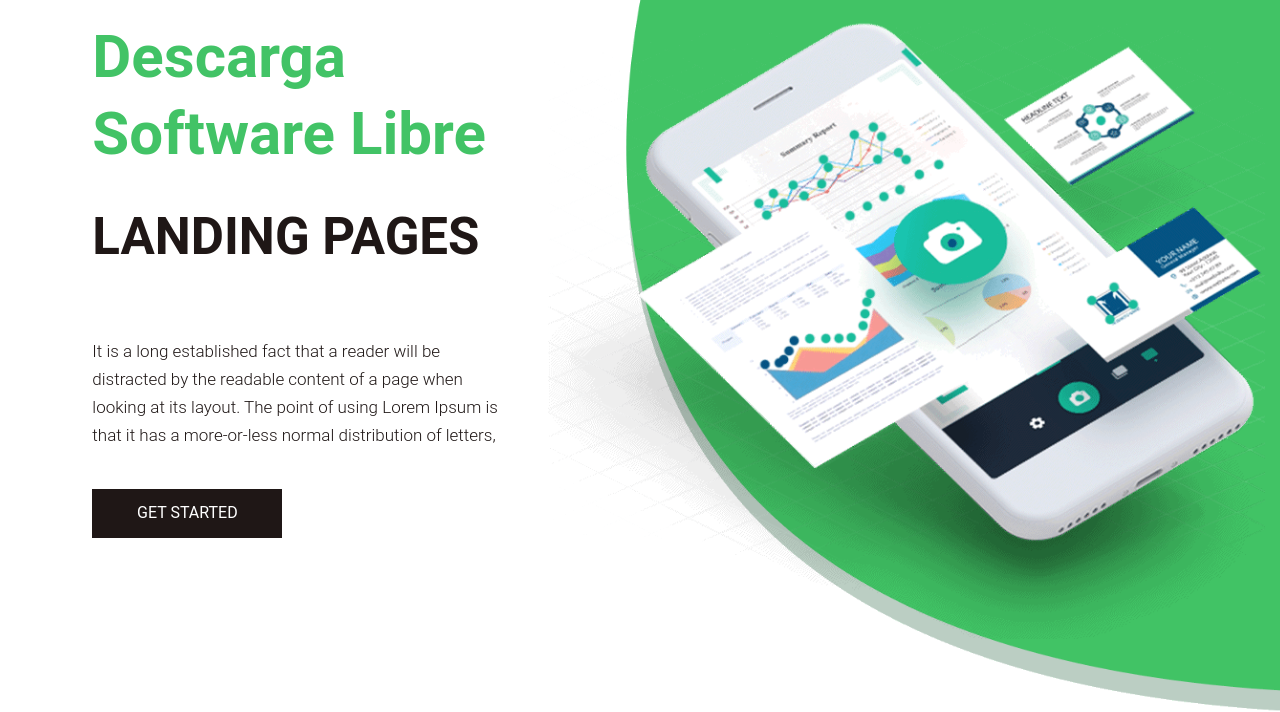
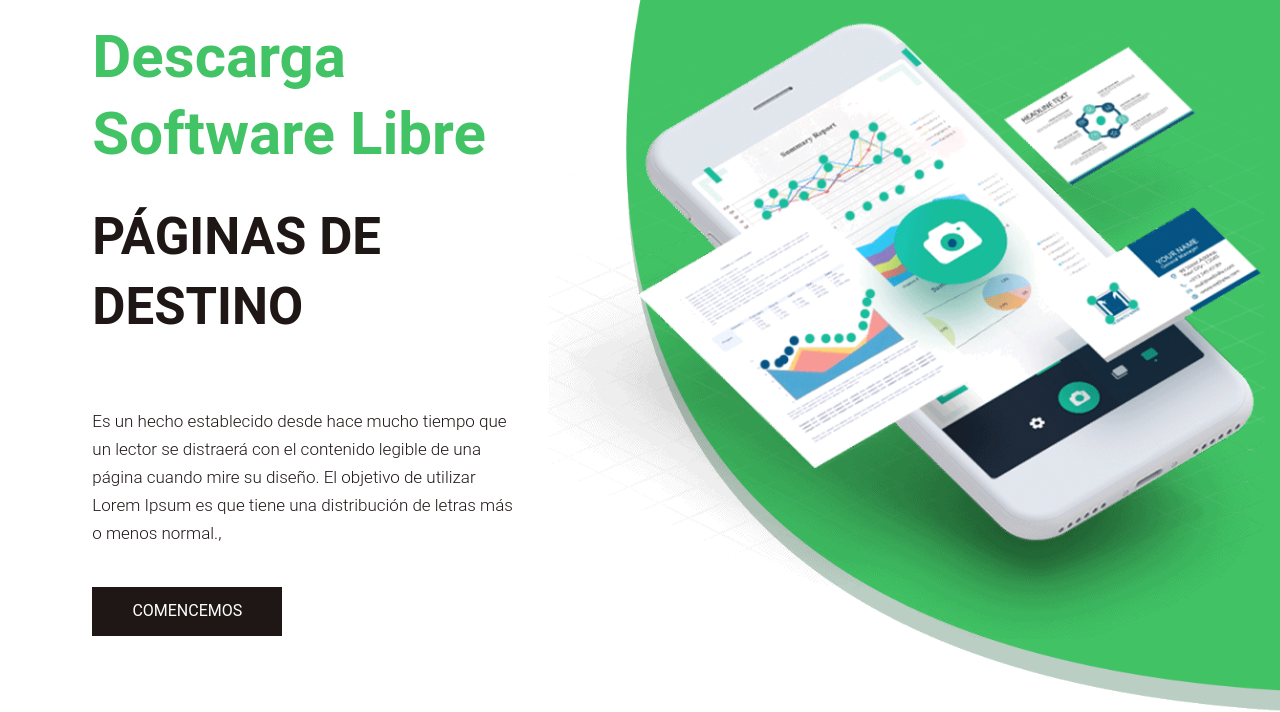
Before and after one commit to jcmolinad/practica, a plain HTML site: page index.html in a window 1280 px wide. Shown: the part 114-826 px from the top of the page. Drawn offline with nearby package versions, Linux system fonts and the light colour scheme.

Commit message:
Update index.html

```diff
--- a/index.html
+++ b/index.html
@@ -72,9 +72,9 @@
                      <div class="col-md-5">
                         <div class="text-bg">
                            <span>Descarga <br> Software Libre</span>
-                           <h1>landing pages</h1>
-                           <p>It is a long established fact that a reader will be distracted by the readable content of a page when looking at its layout. The point of using Lorem Ipsum is that it has a more-or-less normal distribution of letters,</p>
-                           <a href="#">Get Started</a>
+                           <h1>Páginas de destino</h1>
+                           <p>Es un hecho establecido desde hace mucho tiempo que un lector se distraerá con el contenido legible de una página cuando mire su diseño. El objetivo de utilizar Lorem Ipsum es que tiene una distribución de letras más o menos normal.,</p>
+                           <a href="#">Comencemos</a>
                         </div>
                      </div>
                      <div class="col-md-7">
```
